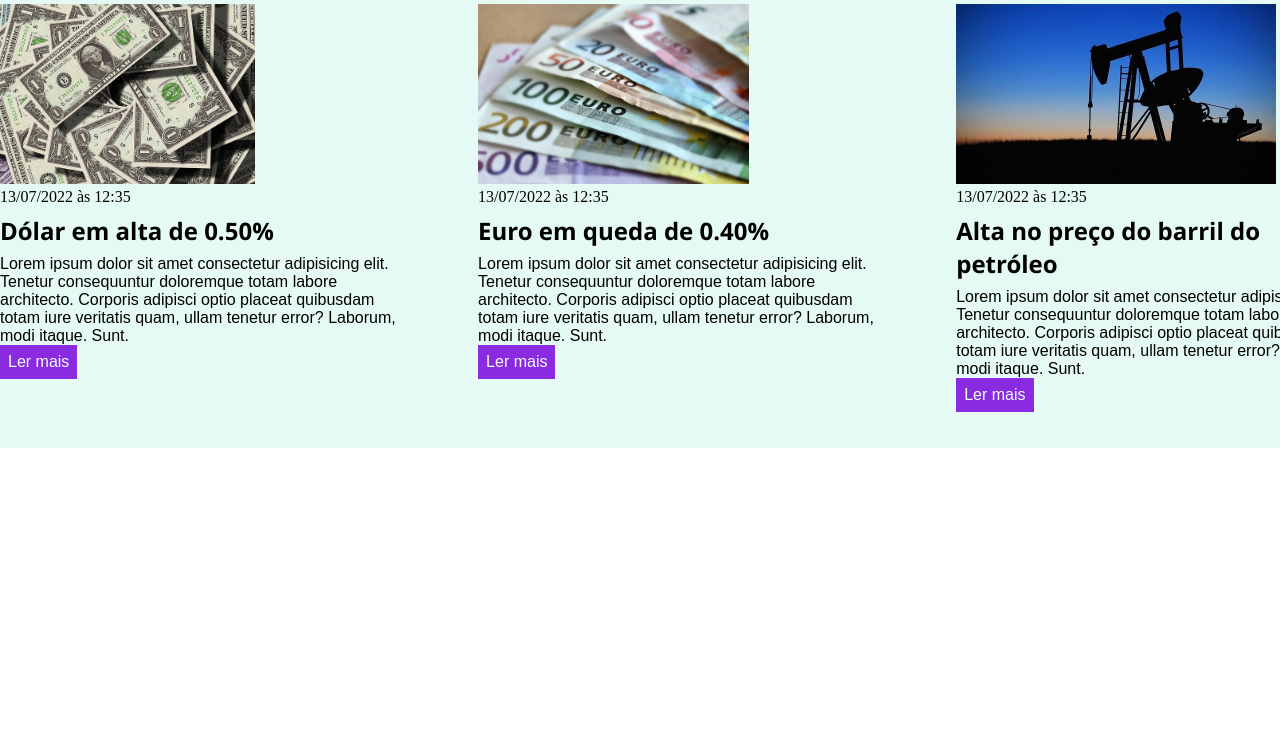
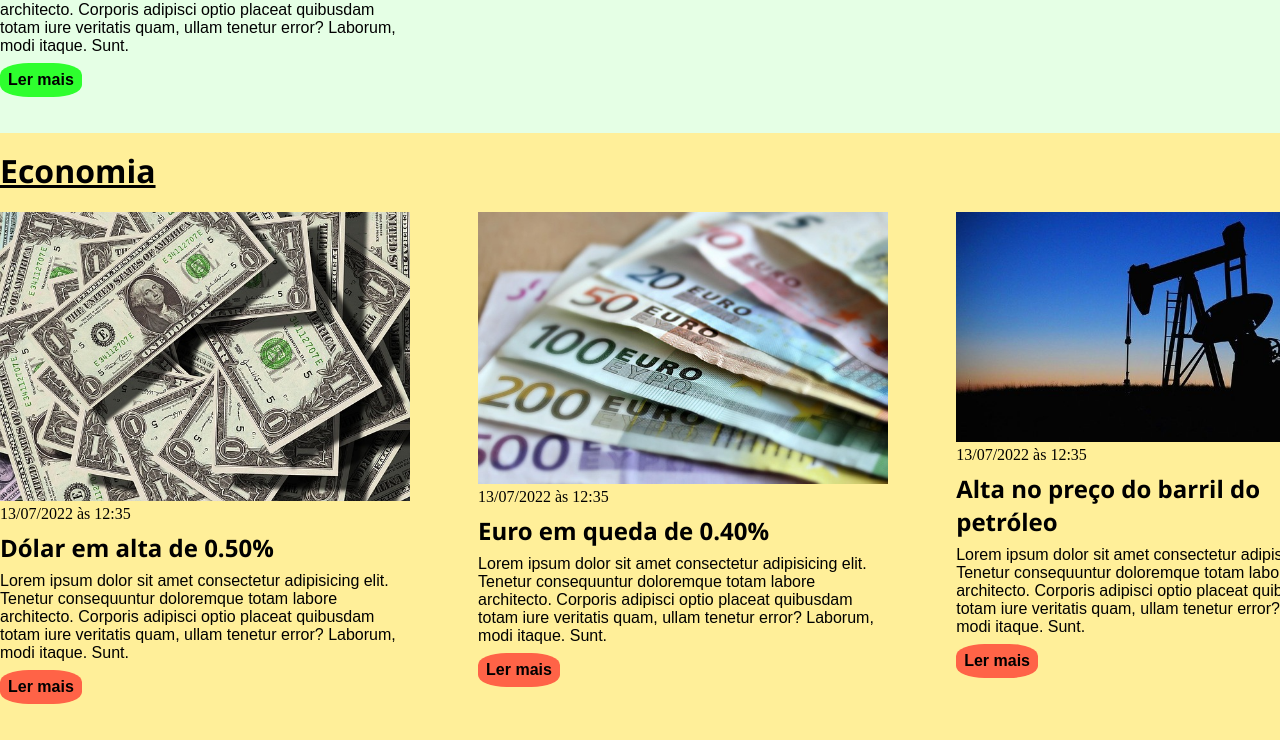
Before and after one commit to Nahumm01/FrontEndEBAC, a plain HTML site: page IntroCSS/index.html in a window 1280 px wide. Shown: the part 1029-1769 px from the top of the page. Before the commit the page ends 1477 px from the top, so only its background shows below. Drawn offline with Linux system fonts and the light colour scheme.

Commit message:
Fim da estilização da página.

```diff
--- a/IntroCSS/index.html
+++ b/IntroCSS/index.html
@@ -10,7 +10,7 @@
   <body>
     <header>
       <div class="container">
-        <h1>Meu portal de notícias</h1>
+        <h1>Meu Portal de Notícias</h1>
         <nav>
           <ul>
             <li>
--- a/IntroCSS/main.css
+++ b/IntroCSS/main.css
@@ -8,6 +8,7 @@ header .container {
   display: flex;
   align-items: center;
   justify-content: space-between;
+  font-family: "Segoe UI", Tahoma, Geneva, Verdana, sans-serif;
 }
 
 body > header {
@@ -21,10 +22,14 @@ body > header {
 header li {
   display: inline;
   justify-content: center;
+  font-weight: bold;
+  margin-left: 10px;
 }
 
 header li a {
   color: azure;
+  font-family: "Segoe UI", Tahoma, Geneva, Verdana, sans-serif;
+  text-decoration: none;
 }
 
 .container {
@@ -39,7 +44,7 @@ header li a {
 }
 
 .article article img {
-  height: 180px;
+  width: 100%;
 }
 
 .article article {
@@ -66,35 +71,45 @@ section h2,
   padding: 8px;
   display: inline-block;
   text-decoration: none;
+  border-radius: 35%;
+  font-weight: bold;
+  margin-top: 8px;
 }
 
 .article article a:hover {
   text-decoration: underline;
 }
 
-.article article p, .article article a {
+.article article p,
+.article article a {
   font-family: Arial, Helvetica, sans-serif;
 }
 
-.article article h3{
+.article article h3 {
   font-size: 24px;
-    font-family: 'Segoe UI', Tahoma, Geneva, Verdana, sans-serif;
+  font-family: "Segoe UI", Tahoma, Geneva, Verdana, sans-serif;
 }
 
-section h2{
+section h2 {
   font-size: 32px;
-    font-family: 'Segoe UI', Tahoma, Geneva, Verdana, sans-serif;
+  font-family: "Segoe UI", Tahoma, Geneva, Verdana, sans-serif;
+  text-decoration: underline;
 }
 
-#sports{
-    background-color: rgba(0,255,0,0.1 );
+#sports {
+  background-color: rgba(0, 255, 0, 0.1);
 }
 
-#sports .article article a{
+#sports .article article a {
   background-color: rgba(0, 255, 0, 0.8);
   color: black;
 }
 
-#economy{
-    background-color: rgba(0, 200, 150, 0.1);
+#economy {
+  background-color: rgba(255, 215, 0, 0.4);
 }
+
+#economy .article a {
+  background-color: tomato;
+  color: black;
+}
```
Lines whose indentation alone changed are shown as unchanged.
